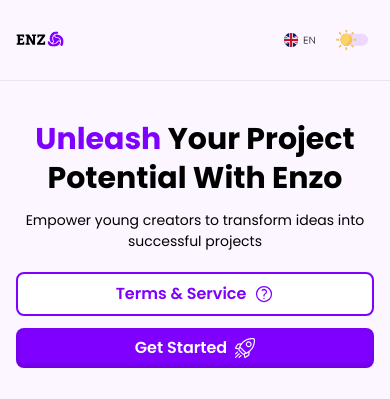
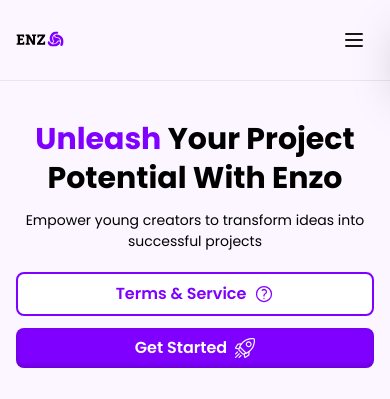
Before and after one commit to NHANDEPTRAI123-hub/Enzo, a Next.js app: page / in a window 390 px wide. Shown: the top 399 px of the page. Built offline with nearby package versions, Linux system fonts and the light colour scheme.

Commit message:
feat(ui): create a hamburger button on mobile

```diff
--- a/app/globals.css
+++ b/app/globals.css
@@ -67,7 +67,7 @@ body {
   background: linear-gradient(180deg, #fbf6ff 36%, #ffffff 100%);
   color: var(--foreground);
   font-family: var(--font-poppins);
-  overflow-x: hidden;
+  overflow-x: hidden !important;
   max-width: 1366px;
   margin: 0 auto;
   padding-top: 80px;
--- a/components/AnimatedContent.tsx
+++ b/components/AnimatedContent.tsx
@@ -1,15 +1,15 @@
-'use client';
+"use client";
 
-import React, { useRef, useEffect, ReactNode } from 'react';
-import { gsap } from 'gsap';
-import { ScrollTrigger } from 'gsap/ScrollTrigger';
+import React, { useRef, useEffect, ReactNode } from "react";
+import { gsap } from "gsap";
+import { ScrollTrigger } from "gsap/ScrollTrigger";
 
 gsap.registerPlugin(ScrollTrigger);
 
 interface AnimatedContentProps {
   children: ReactNode;
   distance?: number;
-  direction?: 'vertical' | 'horizontal';
+  direction?: "vertical" | "horizontal";
   reverse?: boolean;
   duration?: number;
   ease?: string | ((progress: number) => number);
@@ -17,7 +17,7 @@ interface AnimatedContentProps {
   animateOpacity?: boolean;
   scale?: number;
   threshold?: number;
-  delay?  : number;
+  delay?: number;
   onComplete?: () => void;
   className?: string;
 }
@@ -25,17 +25,17 @@ interface AnimatedContentProps {
 const AnimatedContent: React.FC<AnimatedContentProps> = ({
   children,
   distance = 100,
-  direction = 'vertical',
+  direction = "vertical",
   reverse = false,
   duration = 0.8,
-  ease = 'power3.out',
+  ease = "power3.out",
   initialOpacity = 0,
   animateOpacity = true,
   scale = 1,
   threshold = 0.1,
   delay = 0,
   onComplete,
-  className = ''
+  className = "",
 }) => {
   const ref = useRef<HTMLDivElement>(null);
 
@@ -43,7 +43,7 @@ const AnimatedContent: React.FC<AnimatedContentProps> = ({
     const el = ref.current;
     if (!el) return;
 
-    const axis = direction === 'horizontal' ? 'x' : 'y';
+    const axis = direction === "horizontal" ? "x" : "y";
     const offset = reverse ? -distance : distance;
     const startPct = threshold * 100;
 
@@ -52,8 +52,8 @@ const AnimatedContent: React.FC<AnimatedContentProps> = ({
       [axis]: offset,
       scale,
       opacity: animateOpacity ? initialOpacity : 1,
-      visibility: 'visible',
-      willChange: 'transform, opacity'
+      visibility: "visible",
+      willChange: "transform, opacity",
     });
 
     // Animate when scroll trigger activates
@@ -66,16 +66,16 @@ const AnimatedContent: React.FC<AnimatedContentProps> = ({
       delay,
       onComplete: () => {
         // Clear will-change after animation completes for better performance
-        gsap.set(el, { clearProps: 'willChange' });
+        gsap.set(el, { clearProps: "willChange" });
         if (onComplete) onComplete();
       },
       scrollTrigger: {
         trigger: el,
         start: `top ${100 - startPct}%`,
-        toggleActions: 'play none none none',
+        toggleActions: "play none none none",
         once: true,
-        invalidateOnRefresh: false
-      }
+        invalidateOnRefresh: false,
+      },
     });
 
     // Refresh after small delay for scroll restoration
@@ -101,10 +101,14 @@ const AnimatedContent: React.FC<AnimatedContentProps> = ({
     scale,
     threshold,
     delay,
-    onComplete
+    onComplete,
   ]);
 
-  return <div ref={ref} className={`${className}`} style={{ visibility: 'hidden' }}>{children}</div>;
+  return (
+    <div ref={ref} className={`${className}`} style={{ visibility: "hidden" }}>
+      {children}
+    </div>
+  );
 };
 
 export default AnimatedContent;
--- a/components/GuideSection.tsx
+++ b/components/GuideSection.tsx
@@ -61,7 +61,9 @@ const GuideSection = () => {
                     >
                       Guidance on Enzo
                     </p>
-                    <h3 className="font-bold hidden sm:block text-black">Documentation</h3>
+                    <h3 className="font-bold hidden sm:block text-black">
+                      Documentation
+                    </h3>
                   </div>
 
                   {/* Right side - Button */}
--- a/components/navbar.tsx
+++ b/components/navbar.tsx
@@ -1,19 +1,20 @@
-'use client';
+"use client";
 
-import React, { useState, useEffect } from 'react';
-import Image from 'next/image';
+import React, { useState, useEffect } from "react";
+import Image from "next/image";
 
 const navLinks = [
-  { label: 'Home', href: '#' },
-  { label: 'Project', href: '#' },
-  { label: 'Community', href: '#' },
-  { label: 'Leaderboard', href: '#' },
+  { label: "Home", href: "#" },
+  { label: "Project", href: "#" },
+  { label: "Community", href: "#" },
+  { label: "Leaderboard", href: "#" },
 ];
 
 const Navbar = () => {
   const [isScrolled, setIsScrolled] = useState(false);
   const [isVisible, setIsVisible] = useState(true);
   const [lastScrollY, setLastScrollY] = useState(0);
+  const [isMobileMenuOpen, setIsMobileMenuOpen] = useState(false);
 
   useEffect(() => {
     const handleScroll = () => {
@@ -34,25 +35,44 @@ const Navbar = () => {
       setLastScrollY(currentScrollY);
     };
 
-    window.addEventListener('scroll', handleScroll, { passive: true });
-    return () => window.removeEventListener('scroll', handleScroll);
+    window.addEventListener("scroll", handleScroll, { passive: true });
+    return () => window.removeEventListener("scroll", handleScroll);
   }, [lastScrollY]);
+
+  useEffect(() => {
+    if (isMobileMenuOpen) {
+      document.body.style.overflow = "hidden";
+    } else {
+      document.body.style.overflow = "unset";
+    }
+    return () => {
+      document.body.style.overflow = "unset";
+    };
+  }, [isMobileMenuOpen]);
+
+  const toggleMobileMenu = () => setIsMobileMenuOpen(!isMobileMenuOpen);
 
   return (
     <nav
       className={`fixed top-0 left-0 right-0 z-50 flex items-center justify-between px-4 sm:px-6 lg:px-8 py-4 transition-all duration-300 ${
         isScrolled
-          ? 'bg-white/80 backdrop-blur-md border-b border-gray-200/50 shadow-sm'
-          : 'bg-transparent border-b border-gray-200'
-      } ${isVisible ? 'translate-y-0' : '-translate-y-full'}`}
-      style={{ maxWidth: '1366px', margin: '0 auto' }}
+          ? "bg-white/80 backdrop-blur-md border-b border-gray-200/50 shadow-sm"
+          : "bg-transparent border-b border-gray-200"
+      } ${isVisible ? "translate-y-0" : "-translate-y-full"}`}
+      style={{ maxWidth: "1366px", margin: "0 auto" }}
     >
       {/* Logo */}
       <div className="shrink-0">
-        <Image src="/ui/logo.svg" alt="Enzo Logo" width={70} height={70} className="w-12 h-12 sm:w-14 sm:h-14 lg:w-[70px] lg:h-[70px]" />
+        <Image
+          src="/ui/logo.svg"
+          alt="Enzo Logo"
+          width={70}
+          height={70}
+          className="w-12 h-12 sm:w-14 sm:h-14 lg:w-[70px] lg:h-[70px]"
+        />
       </div>
 
-      {/* Navigation Links */}
+      {/* Navigation Links - Desktop */}
       <div className="hidden md:flex items-center gap-8 lg:gap-20">
         {navLinks.map((link) => (
           <a
@@ -65,14 +85,119 @@ const Navbar = () => {
         ))}
       </div>
 
-      {/* Right Side Icons */}
-      <div className="flex items-center gap-2 sm:gap-4">
+      {/* Right Side - Desktop Icons */}
+      <div className="hidden md:flex items-center gap-2 sm:gap-4">
         <button className="p-1.5 sm:p-2 hover:bg-gray-100 rounded-lg transition-colors">
-          <Image src="/ui/language.svg" alt="Language" width={50} height={50} className="w-8 h-8 sm:w-10 sm:h-10 lg:w-[50px] lg:h-[50px]" />
+          <Image
+            src="/ui/language.svg"
+            alt="Language"
+            width={50}
+            height={50}
+            className="w-8 h-8 sm:w-10 sm:h-10 lg:w-[50px] lg:h-[50px]"
+          />
         </button>
         <button className="p-1.5 sm:p-2 hover:bg-gray-100 rounded-lg transition-colors">
-          <Image src="/ui/mode.svg" alt="Theme Mode" width={50} height={50} className="w-8 h-8 sm:w-10 sm:h-10 lg:w-[50px] lg:h-[50px]" />
+          <Image
+            src="/ui/mode.svg"
+            alt="Theme Mode"
+            width={50}
+            height={50}
+            className="w-8 h-8 sm:w-10 sm:h-10 lg:w-[50px] lg:h-[50px]"
+          />
         </button>
+      </div>
+
+      {/* Hamburger Button - Mobile */}
+      <button
+        onClick={toggleMobileMenu}
+        className="md:hidden p-2 hover:bg-gray-100 rounded-lg transition-colors"
+        aria-label={isMobileMenuOpen ? "Close menu" : "Open menu"}
+      >
+        {isMobileMenuOpen ? (
+          <svg
+            className="w-6 h-6"
+            fill="none"
+            stroke="currentColor"
+            viewBox="0 0 24 24"
+          >
+            <path
+              strokeLinecap="round"
+              strokeLinejoin="round"
+              strokeWidth={2}
+              d="M6 18L18 6M6 6l12 12"
+            />
+          </svg>
+        ) : (
+          <svg
+            className="w-6 h-6"
+            fill="none"
+            stroke="currentColor"
+            viewBox="0 0 24 24"
+          >
+            <path
+              strokeLinecap="round"
+              strokeLinejoin="round"
+              strokeWidth={2}
+              d="M4 6h16M4 12h16M4 18h16"
+            />
+          </svg>
+        )}
+      </button>
+
+      {/* Mobile Menu Overlay */}
+      {isMobileMenuOpen && (
+        <div
+          className="fixed inset-0 bg-black/50 z-9998 md:hidden"
+          onClick={toggleMobileMenu}
+        />
+      )}
+
+      {/* Mobile Menu Sidebar */}
+      <div
+        className={`fixed top-0 right-0 h-full w-[280px] bg-white z-9999 shadow-2xl transform transition-transform duration-300 ease-in-out md:hidden ${
+          isMobileMenuOpen ? "translate-x-0" : "translate-x-full"
+        }`}
+      >
+        <div className="flex flex-col h-full p-6 pt-20">
+          {/* Navigation Links */}
+          <nav className="flex flex-col gap-6 mb-8">
+            {navLinks.map((link) => (
+              <a
+                key={link.label}
+                href={link.href}
+                onClick={toggleMobileMenu}
+                className="text-lg font-poppins text-foreground hover:text-purple-600 transition-colors"
+              >
+                {link.label}
+              </a>
+            ))}
+          </nav>
+
+          {/* Divider */}
+          <div className="border-t border-gray-200 my-4" />
+
+          {/* Action Buttons */}
+          <div className="flex items-center gap-4">
+            <button className="p-2 hover:bg-gray-100 rounded-lg transition-colors">
+              <Image
+                src="/ui/language.svg"
+                alt="Language"
+                width={40}
+                height={40}
+                className="w-10 h-10"
+              />
+            </button>
+            <button className="p-2 hover:bg-gray-100 rounded-lg transition-colors">
+              <Image
+                src="/ui/mode.svg"
+                alt="Theme Mode"
+                width={40}
+                height={40}
+                className="w-10 h-10"
+              />
+            </button>
+          </div>
+        </div>
       </div>
     </nav>
   );
```
Also changed, not shown: components/DocumentationButton.tsx (+6 -6 lines), components/Footer.tsx (+36 -33 lines).
